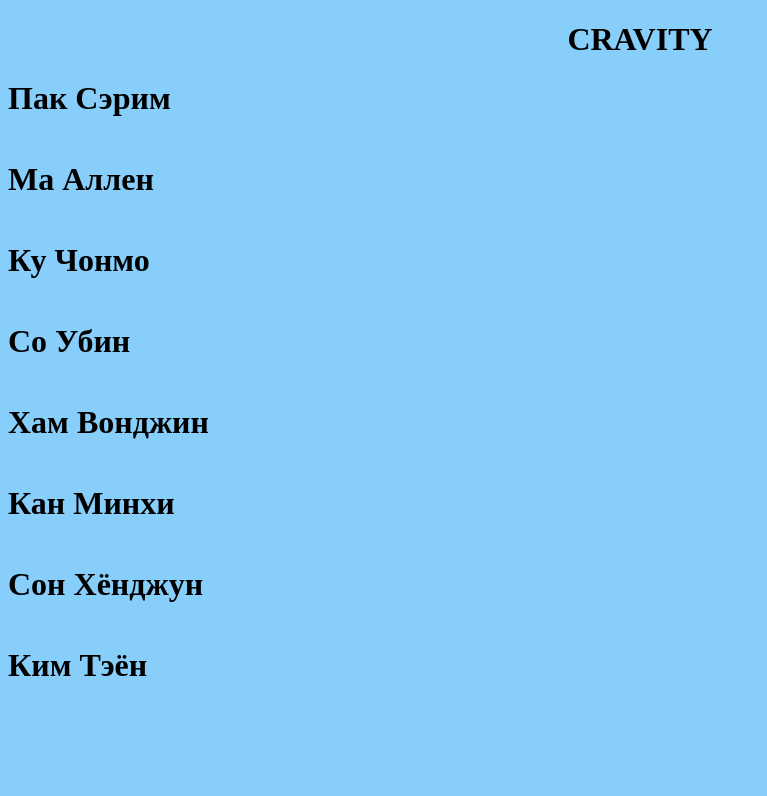
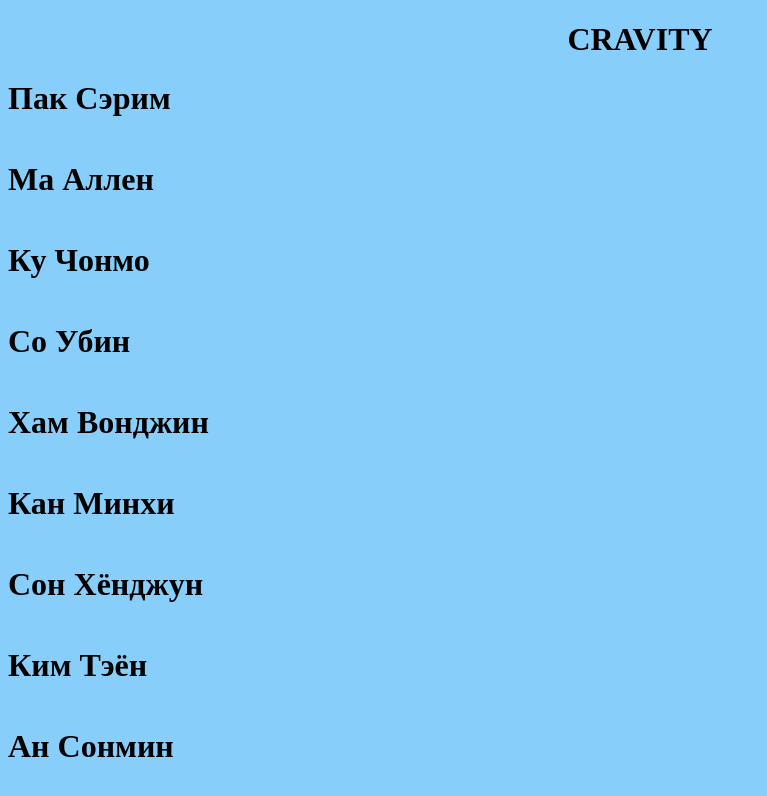
Before and after one commit to Uliana1709/Uliana1709.github.io, a plain HTML site: page participants.html in a window 1280 px wide. Shown: the whole page, without its empty margins (0-767 px from the left). Drawn offline with Linux system fonts and the light colour scheme.

Commit message:
Fri, May 15, 2026, 4:23 PM +07:00

```diff
--- a/participants.html
+++ b/participants.html
@@ -25,7 +25,7 @@
       <p></p>
       <h1>Ким Тэён</h1>
       <p></p>
-      <h1></h1>
+      <h1>Ан Сонмин</h1>
       <p></p>
         <footer></footer>
     </body>
```
